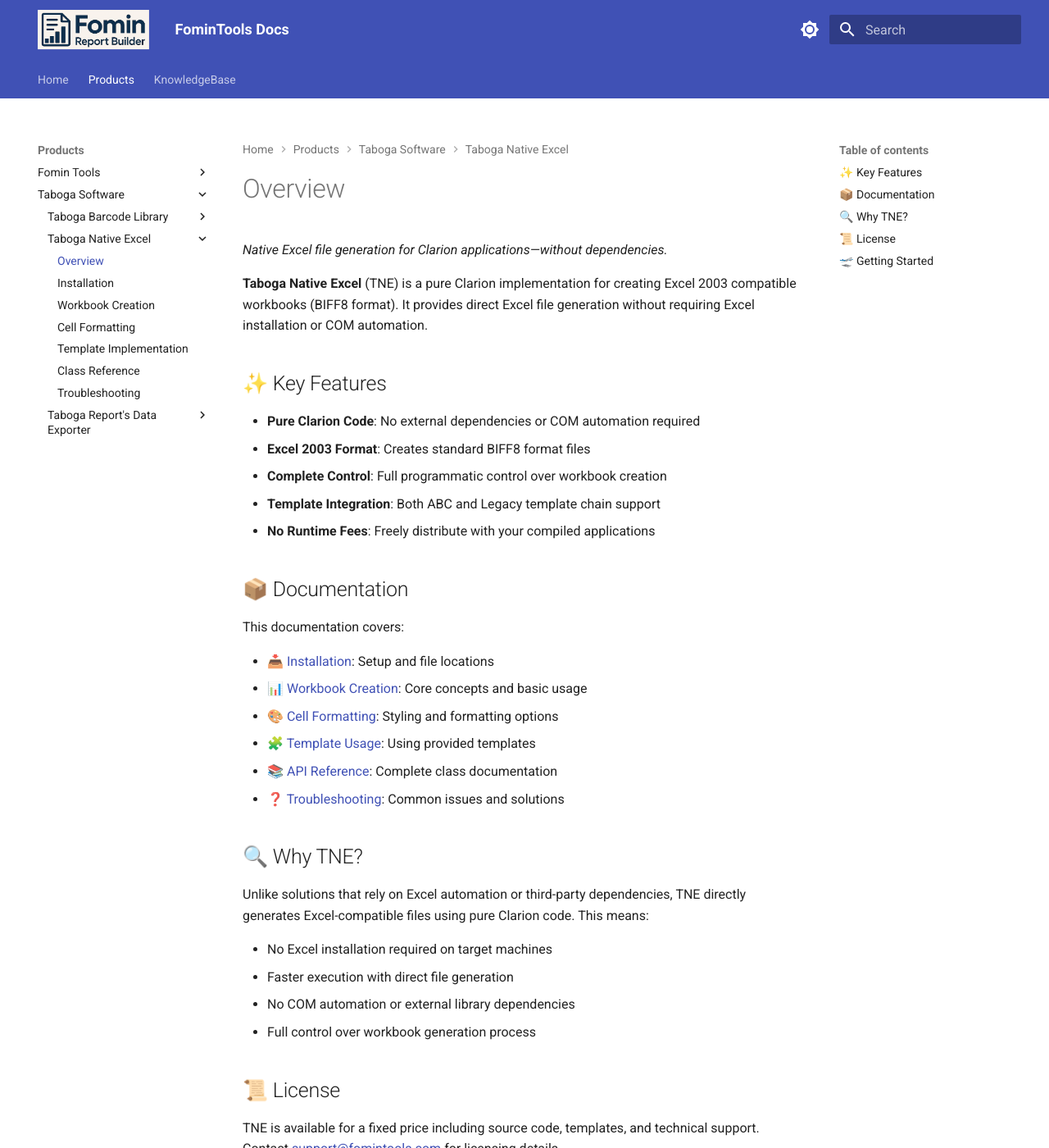
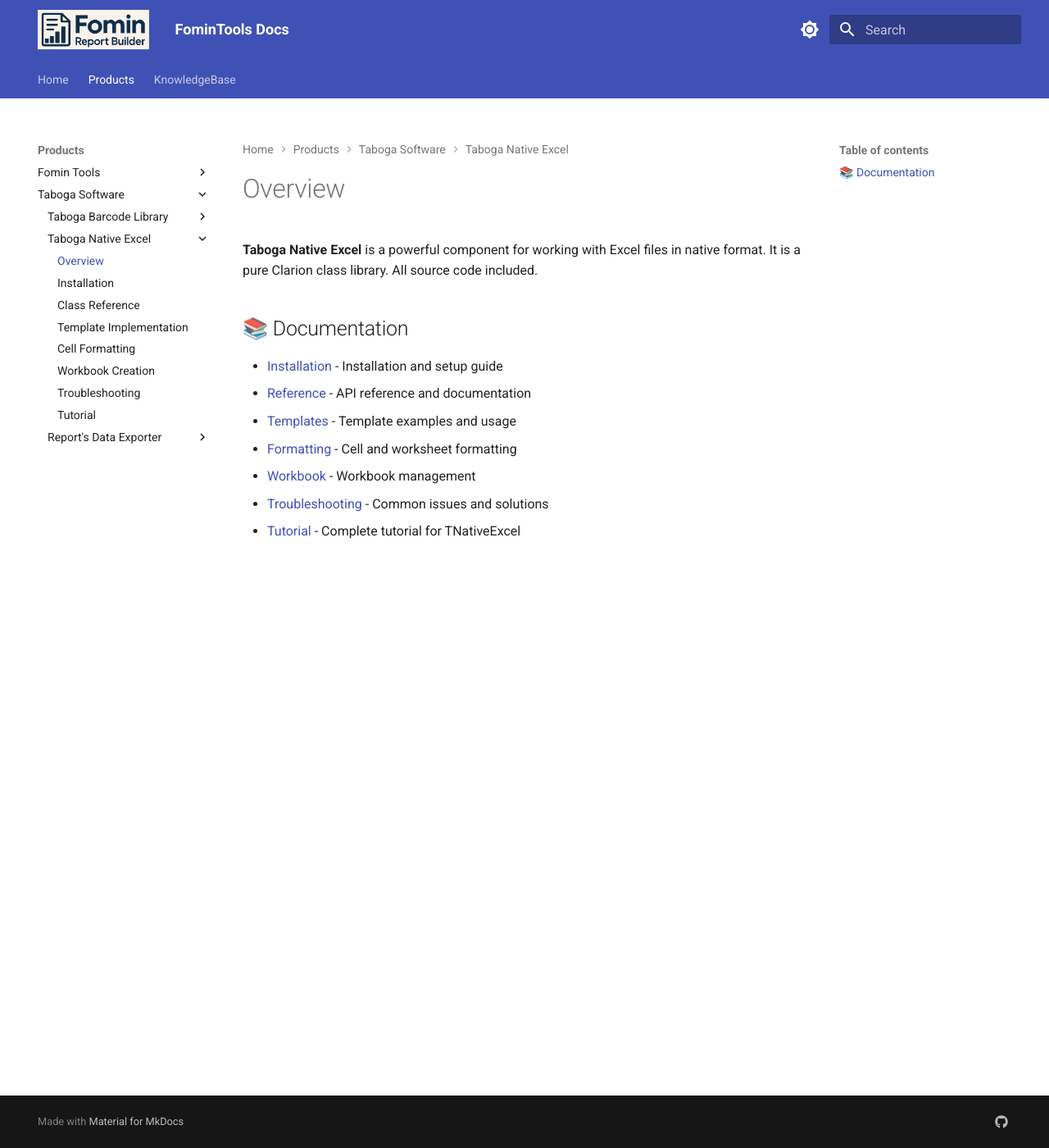
Before and after one commit to oleg-fomin/FominTools-Docs, an MkDocs documentation site: the page built from docs/products/taboga/tne/index.md, in a window 1280 px wide and 1400 px high. Shown: the whole window at 82% size. Built offline with MkDocs 1.6.1 and Material for MkDocs 9.7.7, drawn with Linux system fonts in a browser that asks for light colours; a script that is not in the unit is left out; some of the changed text lies outside the part shown.

Commit message:
TNE Tutorial

```diff
--- a/docs/products/taboga/tbl/index.md
+++ b/docs/products/taboga/tbl/index.md
@@ -1,4 +1,4 @@
-# Taboga Barcode Library
+# Overview
 
 **Taboga Barcode Library** is a professional **2D** barcode generation component for Clarion version 6 and above. It consists of a pure Clarion code CLASS library that will draw and print barcodes in your programs.
 
--- a/docs/products/taboga/tne/index.md
+++ b/docs/products/taboga/tne/index.md
@@ -1,41 +1,13 @@
 # Overview
 
-_Native Excel file generation for Clarion applications—without dependencies._
+**Taboga Native Excel** is a powerful component for working with Excel files in native format. It is a pure Clarion class library. All source code included.
 
-**Taboga Native Excel** (TNE) is a pure Clarion implementation for creating Excel 2003 compatible workbooks (BIFF8 format). It provides direct Excel file generation without requiring Excel installation or COM automation.
+## 📚 Documentation
 
-## ✨ Key Features
-
-- **Pure Clarion Code**: No external dependencies or COM automation required
-- **Excel 2003 Format**: Creates standard BIFF8 format files
-- **Complete Control**: Full programmatic control over workbook creation
-- **Template Integration**: Both ABC and Legacy template chain support
-- **No Runtime Fees**: Freely distribute with your compiled applications
-
-## 📦 Documentation
-
-This documentation covers:
-
-- 📥 [Installation](installation.md): Setup and file locations
-- 📊 [Workbook Creation](workbook.md): Core concepts and basic usage
-- 🎨 [Cell Formatting](formatting.md): Styling and formatting options
-- 🧩 [Template Usage](templates.md): Using provided templates
-- 📚 [API Reference](reference.md): Complete class documentation
-- ❓ [Troubleshooting](troubleshooting.md): Common issues and solutions
-
-## 🔍 Why TNE?
-
-Unlike solutions that rely on Excel automation or third-party dependencies, TNE directly generates Excel-compatible files using pure Clarion code. This means:
-
-- No Excel installation required on target machines
-- Faster execution with direct file generation
-- No COM automation or external library dependencies
-- Full control over workbook generation process
-
-## 📜 License
-
-TNE is available for a fixed price including source code, templates, and technical support. Contact [support@fomintools.com](mailto:support@fomintools.com) for licensing details.
-
-## 🛫 Getting Started
-
-Jump to [Installation](installation.md) to begin, or explore the [Workbook Creation](workbook.md) guide for core concepts.
+- [Installation](installation.md) - Installation and setup guide
+- [Reference](reference.md) - API reference and documentation
+- [Templates](templates.md) - Template examples and usage
+- [Formatting](formatting.md) - Cell and worksheet formatting
+- [Workbook](workbook.md) - Workbook management
+- [Troubleshooting](troubleshooting.md) - Common issues and solutions
+- [Tutorial](tutorial.md) - Complete tutorial for TNativeExcel
```
Also changed, not shown: docs/products/fomin/frb/index.md (+1 -1 lines), docs/products/taboga/tbl/reference.md (+11 -20 lines), docs/products/taboga/tbl/troubleshooting.md (+10 -28 lines), docs/products/taboga/tne/tutorial.md (added, +326 -0 lines), docs/products/taboga/tne/.pages, docs/products/taboga/trde/.pages.
